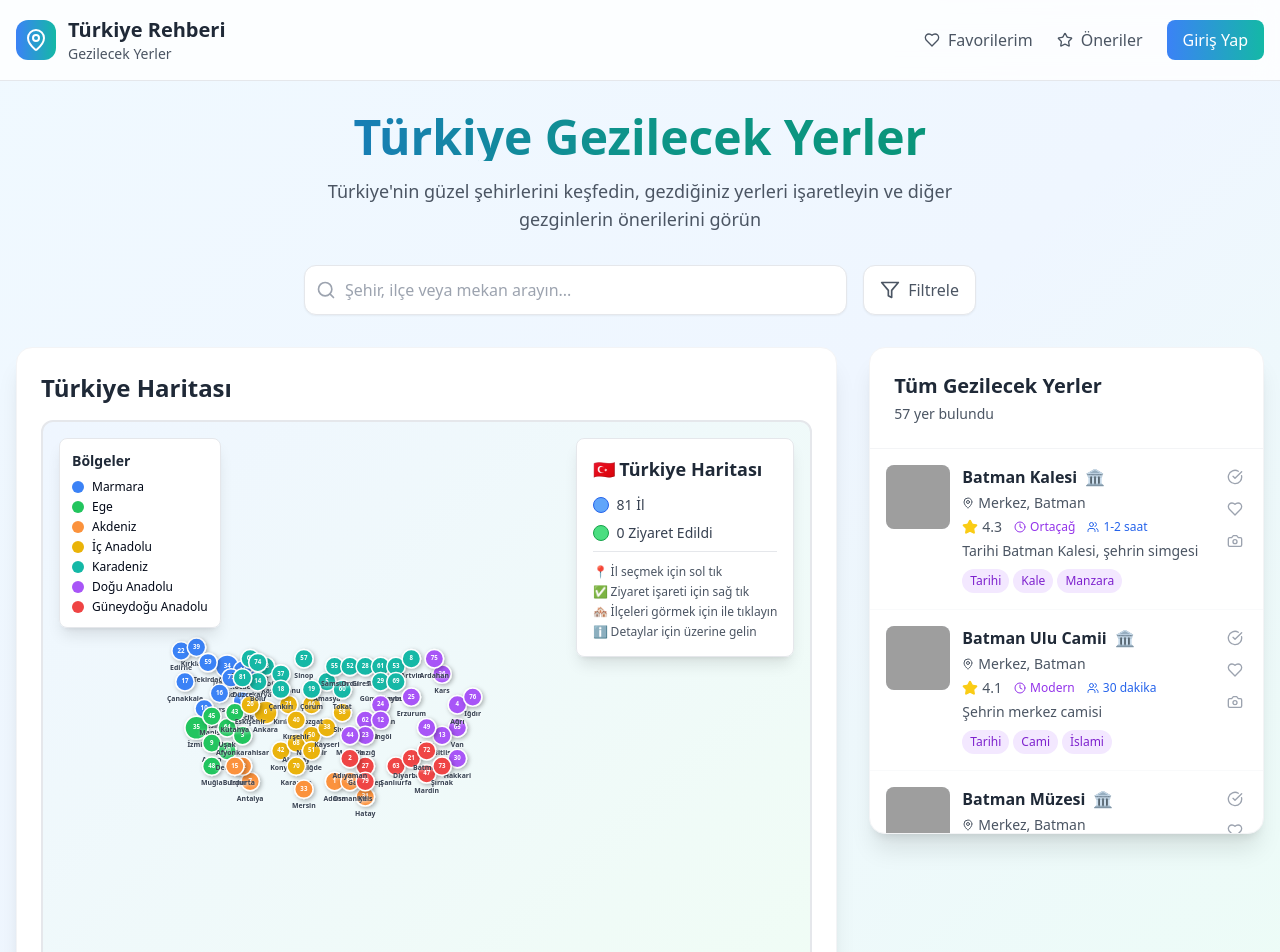
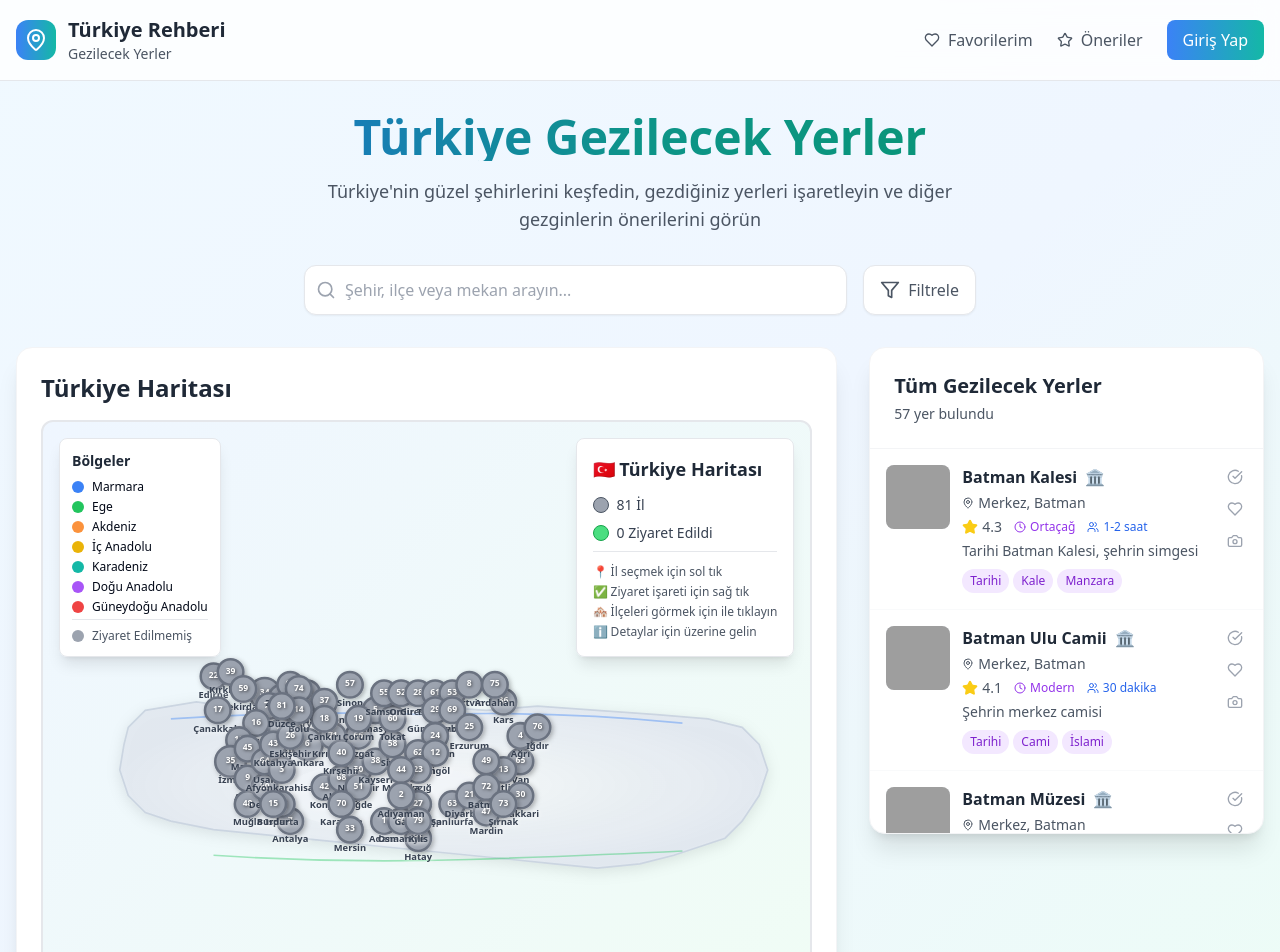
Before and after one commit to dengnekir/turkiye-rota-kesifleri, a React (Vite) app: page / in a window 1280 px wide. Shown: the top 952 px of the page. Built offline with nearby package versions, Linux system fonts and the light colour scheme; grey boxes are pictures that could not be loaded.

Commit message:
Refactor: Change initial province color to gray
Change the initial color of all provinces to gray. Improve the design of the Turkey map using SVG, without breaking existing functionality.

```diff
--- a/src/components/TurkeyMap.tsx
+++ b/src/components/TurkeyMap.tsx
@@ -11,7 +11,7 @@ interface TurkeyMapProps {
   onToggleCityVisited: (cityOrDistrict: string) => void;
 }
 
-// Bölge renklerini tanımlama
+// Bölge renklerini tanımlama - daha soft tonlar
 const getRegionColor = (region: string) => {
   const colors = {
     'Marmara': '#3B82F6',
@@ -50,12 +50,10 @@ export const TurkeyMap: React.FC<TurkeyMapProps> = ({
 
   const handleProvinceClick = (province: Province) => {
     if (selectedProvince?.id === province.id) {
-      // Aynı ile tekrar tıklanırsa haritayı normale döndür
       setSelectedProvince(null);
       setHoveredDistrict(null);
       onCitySelect(province.name);
     } else {
-      // Yeni il seçildi - sadece o ili göster
       setSelectedProvince(province);
       onCitySelect(province.name);
     }
@@ -85,14 +83,13 @@ export const TurkeyMap: React.FC<TurkeyMapProps> = ({
     onToggleCityVisited(`${district.name}, ${province.name}`);
   };
 
-  // Eğer bir il seçiliyse, sadece o ili ve ilçeleri göster
   const provincesToShow = selectedProvince ? [selectedProvince] : turkeyProvinces;
 
   return (
     <TooltipProvider>
       <div className="relative w-full h-[700px] bg-gradient-to-br from-blue-50 to-green-50 rounded-xl overflow-hidden border-2 border-gray-200">
         <svg
-          viewBox="0 0 1000 550"
+          viewBox="0 0 900 500"
           className="absolute inset-0 w-full h-full cursor-pointer"
           preserveAspectRatio="xMidYMid meet"
           onClick={handleMapClick}
@@ -109,7 +106,7 @@ export const TurkeyMap: React.FC<TurkeyMapProps> = ({
               </feMerge>
             </filter>
             <filter id="districtGlow">
-              <feGaussianBlur stdDeviation="2" result="coloredBlur"/>
+              <feGaussianBlur stdDeviation="3" result="coloredBlur"/>
               <feMerge>
                 <feMergeNode in="coloredBlur"/>
                 <feMergeNode in="SourceGraphic"/>
@@ -119,9 +116,64 @@ export const TurkeyMap: React.FC<TurkeyMapProps> = ({
               <rect width="4" height="4" fill="#10B981"/>
               <path d="M 0,4 l 4,-4 M -1,1 l 2,-2 M 3,5 l 2,-2" stroke="#065F46" strokeWidth="0.5"/>
             </pattern>
+
+            {/* Türkiye ana hatları için gradient */}
+            <radialGradient id="turkeyGradient" cx="50%" cy="50%" r="50%">
+              <stop offset="0%" stopColor="#F8FAFC" stopOpacity="0.8"/>
+              <stop offset="100%" stopColor="#E2E8F0" stopOpacity="0.9"/>
+            </radialGradient>
           </defs>
 
-          {/* İller - Seçilen il varsa sadece o, yoksa tümü */}
+          {/* Türkiye ana hatları - gerçekçi şekil */}
+          {!selectedProvince && (
+            <g className="turkey-outline">
+              <path
+                d="M 100 200
+                   L 120 180 L 180 170 L 250 180 L 320 175 L 380 170 L 450 175 L 520 180 L 580 175 L 650 180 L 720 185 L 780 190 L 820 200
+                   L 840 220 L 850 250 L 840 280 L 820 310 L 800 330 L 770 340 L 740 350 L 700 360 L 650 365 L 600 360 L 550 355 L 500 350
+                   L 450 345 L 400 340 L 350 335 L 300 330 L 250 325 L 200 320 L 150 310 L 120 300 L 100 280 L 90 250 L 95 220
+                   Z"
+                fill="url(#turkeyGradient)"
+                stroke="#CBD5E1"
+                strokeWidth="2"
+                className="pointer-events-none"
+                style={{ filter: 'drop-shadow(0 4px 8px rgba(0,0,0,0.1))' }}
+              />
+
+              {/* İç Anadolu çukuru */}
+              <ellipse
+                cx="400"
+                cy="280"
+                rx="120"
+                ry="40"
+                fill="#F1F5F9"
+                opacity="0.7"
+                className="pointer-events-none"
+              />
+
+              {/* Karadeniz kıyı çizgisi */}
+              <path
+                d="M 150 190 Q 300 180 450 185 Q 600 180 750 195"
+                fill="none"
+                stroke="#3B82F6"
+                strokeWidth="2"
+                opacity="0.4"
+                className="pointer-events-none"
+              />
+
+              {/* Akdeniz kıyı çizgisi */}
+              <path
+                d="M 200 350 Q 350 360 500 355 Q 650 350 750 345"
+                fill="none"
+                stroke="#22C55E"
+                strokeWidth="2"
+                opacity="0.4"
+                className="pointer-events-none"
+              />
+            </g>
+          )}
+
+          {/* İller */}
           {provincesToShow.map((province) => {
             const isVisited = visitedCities.has(province.name);
 
@@ -130,9 +182,9 @@ export const TurkeyMap: React.FC<TurkeyMapProps> = ({
                 <Tooltip>
                   <TooltipTrigger asChild>
                     <circle
-                      cx={selectedProvince ? 500 : province.center.x + 60}
-                      cy={selectedProvince ? 275 : province.center.y + 20}
-                      r={selectedProvince ? "25" : (province.name === 'İstanbul' || province.name === 'Ankara' || province.name === 'İzmir' ? "15" : "12")}
+                      cx={selectedProvince ? 450 : province.center.x + 80}
+                      cy={selectedProvince ? 250 : province.center.y + 40}
+                      r={selectedProvince ? "30" : (province.name === 'İstanbul' || province.name === 'Ankara' || province.name === 'İzmir' ? "18" : "15")}
                       fill={
                         isVisited
                           ? "url(#visitedPattern)"
@@ -140,11 +192,11 @@ export const TurkeyMap: React.FC<TurkeyMapProps> = ({
                             ? "#FFD700"
                             : hoveredProvince === province.id
                               ? getRegionHoverColor(province.region)
-                              : getRegionColor(province.region)
+                              : "#9CA3AF" // Başlangıç rengi gri
                       }
-                      stroke={isVisited ? "#10B981" : "#FFFFFF"}
-                      strokeWidth={selectedProvince ? "5" : hoveredProvince === province.id ? "3" : "2"}
-                      className="cursor-pointer transition-all duration-500"
+                      stroke={isVisited ? "#10B981" : hoveredProvince === province.id ? "#FFFFFF" : "#6B7280"}
+                      strokeWidth={selectedProvince ? "6" : hoveredProvince === province.id ? "4" : "3"}
+                      className="cursor-pointer transition-all duration-700"
                       onClick={(e) => {
                         e.stopPropagation();
                         handleProvinceClick(province);
@@ -153,10 +205,14 @@ export const TurkeyMap: React.FC<TurkeyMapProps> = ({
                       onMouseEnter={() => setHoveredProvince(province.id)}
                       onMouseLeave={() => setHoveredProvince(null)}
                       style={{
-                        filter: selectedProvince ? 'url(#glow)' : 'url(#shadow)',
-                        transition: 'all 0.5s cubic-bezier(0.175, 0.885, 0.32, 1.275)',
-                        transform: hoveredProvince === province.id ? 'scale(1.15) rotate(5deg)' : 'scale(1)',
-                        transformOrigin: `${selectedProvince ? 500 : province.center.x + 60}px ${selectedProvince ? 275 : province.center.y + 20}px`
+                        filter: selectedProvince || hoveredProvince === province.id ? 'url(#glow)' : 'url(#shadow)',
+                        transition: 'all 0.7s cubic-bezier(0.175, 0.885, 0.32, 1.275)',
+                        transform: hoveredProvince === province.id
+                          ? 'scale(1.2) rotate(10deg)'
+                          : selectedProvince
+                            ? 'scale(1)'
+                            : 'scale(1)',
+                        transformOrigin: `${selectedProvince ? 450 : province.center.x + 80}px ${selectedProvince ? 250 : province.center.y + 40}px`
                       }}
                     />
                   </TooltipTrigger>
@@ -180,26 +236,29 @@ export const TurkeyMap: React.FC<TurkeyMapProps> = ({
 
                 {/* İl Plaka Kodu */}
                 <text
-                  x={selectedProvince ? 500 : province.center.x + 60}
-                  y={selectedProvince ? 277 : province.center.y + 22}
+                  x={selectedProvince ? 450 : province.center.x + 80}
+                  y={selectedProvince ? 252 : province.center.y + 42}
                   textAnchor="middle"
                   className="text-xs font-bold pointer-events-none"
                   fill="white"
-                  style={{ fontSize: selectedProvince ? '14px' : '8px' }}
+                  style={{
+                    fontSize: selectedProvince ? '16px' : '10px',
+                    filter: 'drop-shadow(1px 1px 2px rgba(0,0,0,0.7))'
+                  }}
                 >
                   {province.plateCode}
                 </text>
 
                 {/* İl İsmi */}
                 <text
-                  x={selectedProvince ? 500 : province.center.x + 60}
-                  y={selectedProvince ? 310 : province.center.y + 45}
+                  x={selectedProvince ? 450 : province.center.x + 80}
+                  y={selectedProvince ? 290 : province.center.y + 65}
                   textAnchor="middle"
-                  className={`text-xs font-semibold pointer-events-none transition-all duration-500`}
+                  className={`text-xs font-semibold pointer-events-none transition-all duration-700`}
                   fill={selectedProvince ? '#B45309' : '#374151'}
                   style={{
-                    fontSize: selectedProvince ? '16px' : hoveredProvince === province.id ? '10px' : '9px',
-                    filter: 'drop-shadow(1px 1px 2px rgba(255, 255, 255, 0.8))'
+                    fontSize: selectedProvince ? '18px' : hoveredProvince === province.id ? '12px' : '11px',
+                    filter: 'drop-shadow(1px 1px 3px rgba(255, 255, 255, 0.9))'
                   }}
                 >
                   {province.name}
@@ -209,20 +268,21 @@ export const TurkeyMap: React.FC<TurkeyMapProps> = ({
                 {isVisited && !selectedProvince && (
                   <g className="pointer-events-none">
                     <circle
-                      cx={province.center.x + 75}
-                      cy={province.center.y + 5}
-                      r="6"
+                      cx={province.center.x + 95}
+                      cy={province.center.y + 25}
+                      r="8"
                       fill="#10B981"
                       stroke="#FFFFFF"
-                      strokeWidth="2"
+                      strokeWidth="3"
+                      style={{ filter: 'drop-shadow(0 2px 4px rgba(0,0,0,0.2))' }}
                     />
                     <text
-                      x={province.center.x + 75}
-                      y={province.center.y + 7}
+                      x={province.center.x + 95}
+                      y={province.center.y + 28}
                       textAnchor="middle"
                       className="text-xs font-bold"
                       fill="white"
-                      style={{ fontSize: '8px' }}
+                      style={{ fontSize: '10px' }}
                     >
                       ✓
                     </text>
@@ -237,18 +297,17 @@ export const TurkeyMap: React.FC<TurkeyMapProps> = ({
             <g className="animate-fade-in">
               {selectedProvince.districts.map((district, index) => {
                 const isVisited = visitedCities.has(`${district.name}, ${selectedProvince.name}`);
-                // İlçeleri seçili ilin etrafında dairesel olarak yerleştir
                 const angle = (index * 2 * Math.PI) / selectedProvince.districts.length;
-                const radius = 120 + (index % 4) * 40; // Daha geniş yerleşim
-                const x = 500 + Math.cos(angle) * radius;
-                const y = 275 + Math.sin(angle) * radius;
+                const radius = 140 + (index % 3) * 50;
+                const x = 450 + Math.cos(angle) * radius;
+                const y = 250 + Math.sin(angle) * radius;
 
                 return (
                   <g
                     key={district.id}
                     className="animate-scale-in"
                     style={{
-                      animationDelay: `${index * 0.08}s`,
+                      animationDelay: `${index * 0.1}s`,
                       animationFillMode: 'both'
                     }}
                   >
@@ -257,7 +316,7 @@ export const TurkeyMap: React.FC<TurkeyMapProps> = ({
                         <circle
                           cx={x}
                           cy={y}
-                          r="10"
+                          r="12"
                           fill={
                             isVisited
                               ? "url(#visitedPattern)"
@@ -266,8 +325,8 @@ export const TurkeyMap: React.FC<TurkeyMapProps> = ({
                                 : "#F472B6"
                           }
                           stroke={isVisited ? "#10B981" : "#FFFFFF"}
-                          strokeWidth="3"
-                          className="cursor-pointer transition-all duration-700"
+                          strokeWidth="4"
+                          className="cursor-pointer transition-all duration-1000"
                           onClick={(e) => {
                             e.stopPropagation();
                             handleDistrictClick(district, selectedProvince);
@@ -277,9 +336,11 @@ export const TurkeyMap: React.FC<TurkeyMapProps> = ({
                           onMouseLeave={() => setHoveredDistrict(null)}
                           style={{
                             filter: hoveredDistrict === district.id ? 'url(#districtGlow)' : 'url(#shadow)',
-                            transform: hoveredDistrict === district.id ? 'scale(2) rotate(720deg)' : 'scale(1)',
+                            transform: hoveredDistrict === district.id
+                              ? 'scale(2.5) rotate(1080deg)'
+                              : 'scale(1)',
                             transformOrigin: `${x}px ${y}px`,
-                            transition: 'all 0.8s cubic-bezier(0.175, 0.885, 0.32, 1.675)'
+                            transition: 'all 1.2s cubic-bezier(0.175, 0.885, 0.32, 1.675)'
                           }}
                         />
                       </TooltipTrigger>
@@ -299,18 +360,18 @@ export const TurkeyMap: React.FC<TurkeyMapProps> = ({
                     {/* İlçe İsmi */}
                     <text
                       x={x}
-                      y={y + 22}
+                      y={y + 26}
                       textAnchor="middle"
-                      className={`text-xs font-medium pointer-events-none transition-all duration-700`}
-                      fill={
-                        hoveredDistrict === district.id ? '#BE185D' : '#BE185D'
-                      }
+                      className={`text-xs font-medium pointer-events-none transition-all duration-1000`}
+                      fill={hoveredDistrict === district.id ? '#BE185D' : '#BE185D'}
                       style={{
-                        fontSize: hoveredDistrict === district.id ? '12px' : '9px',
-                        filter: 'drop-shadow(1px 1px 1px rgba(255, 255, 255, 0.9))',
-                        transform: hoveredDistrict === district.id ? 'scale(1.4) translateY(-4px) rotate(5deg)' : 'scale(1)',
-                        transformOrigin: `${x}px ${y + 22}px`,
-                        transition: 'all 0.7s cubic-bezier(0.68, -0.55, 0.265, 1.55)'
+                        fontSize: hoveredDistrict === district.id ? '14px' : '10px',
+                        filter: 'drop-shadow(1px 1px 2px rgba(255, 255, 255, 0.9))',
+                        transform: hoveredDistrict === district.id
+                          ? 'scale(1.6) translateY(-6px) rotate(15deg)'
+                          : 'scale(1)',
+                        transformOrigin: `${x}px ${y + 26}px`,
+                        transition: 'all 1s cubic-bezier(0.68, -0.55, 0.265, 1.55)'
                       }}
                     >
                       {district.name}
@@ -320,20 +381,21 @@ export const TurkeyMap: React.FC<TurkeyMapProps> = ({
                     {isVisited && (
                       <g className="pointer-events-none">
                         <circle
-                          cx={x + 12}
-                          cy={y - 8}
-                          r="4"
+                          cx={x + 14}
+                          cy={y - 10}
+                          r="5"
                           fill="#10B981"
                           stroke="#FFFFFF"
-                          strokeWidth="1"
+                          strokeWidth="2"
+                          style={{ filter: 'drop-shadow(0 1px 2px rgba(0,0,0,0.2))' }}
                         />
                         <text
-                          x={x + 12}
-                          y={y - 6}
+                          x={x + 14}
+                          y={y - 7}
                           textAnchor="middle"
                           className="text-xs font-bold"
                           fill="white"
-                          style={{ fontSize: '6px' }}
+                          style={{ fontSize: '7px' }}
                         >
                           ✓
                         </text>
@@ -353,7 +415,7 @@ export const TurkeyMap: React.FC<TurkeyMapProps> = ({
           </div>
           <div className="flex flex-col space-y-2 text-sm">
             <div className="flex items-center space-x-2">
-              <div className="w-4 h-4 bg-blue-400 rounded-full border border-blue-600"></div>
+              <div className="w-4 h-4 bg-gray-400 rounded-full border border-gray-600"></div>
               <span className="text-gray-700">{selectedProvince ? '1 İl' : '81 İl'}</span>
             </div>
             {selectedProvince && (
@@ -438,7 +500,6 @@ export const TurkeyMap: React.FC<TurkeyMapProps> = ({
           </div>
         )}
 
-        {/* Bölge gösterge paneli - sadece ana haritada göster */}
         {!selectedProvince && (
           <div className="absolute top-4 left-4 bg-white/95 backdrop-blur-sm p-3 rounded-lg shadow-lg border border-gray-200">
             <div className="text-sm font-semibold text-gray-800 mb-2">Bölgeler</div>
@@ -471,6 +532,12 @@ export const TurkeyMap: React.FC<TurkeyMapProps> = ({
                 <div className="w-3 h-3 rounded-full" style={{ backgroundColor: '#EF4444' }}></div>
                 <span>Güneydoğu Anadolu</span>
               </div>
+              <div className="mt-2 pt-2 border-t border-gray-200">
+                <div className="flex items-center space-x-2">
+                  <div className="w-3 h-3 rounded-full bg-gray-400"></div>
+                  <span className="text-gray-600">Ziyaret Edilmemiş</span>
+                </div>
+              </div>
             </div>
           </div>
         )}
```
